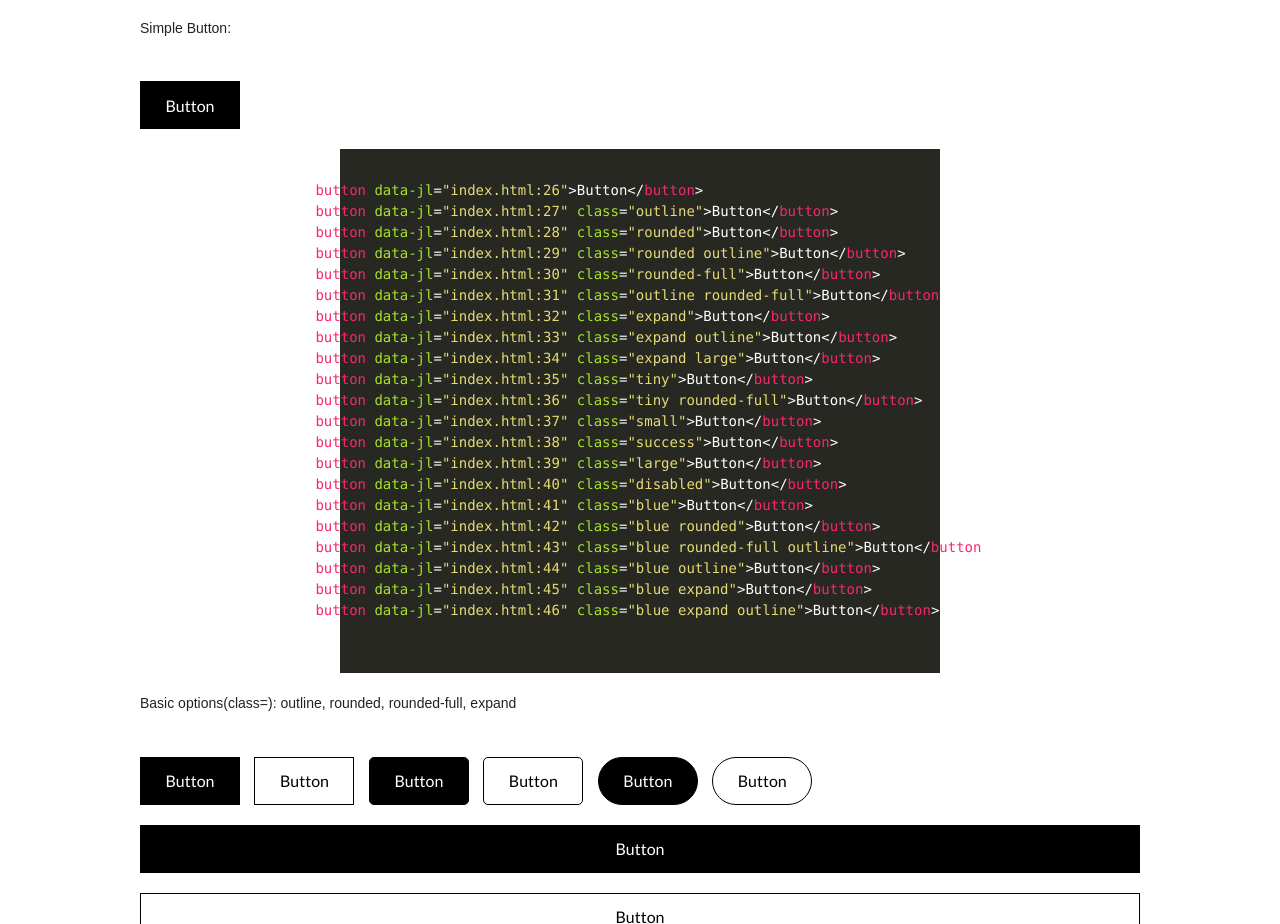
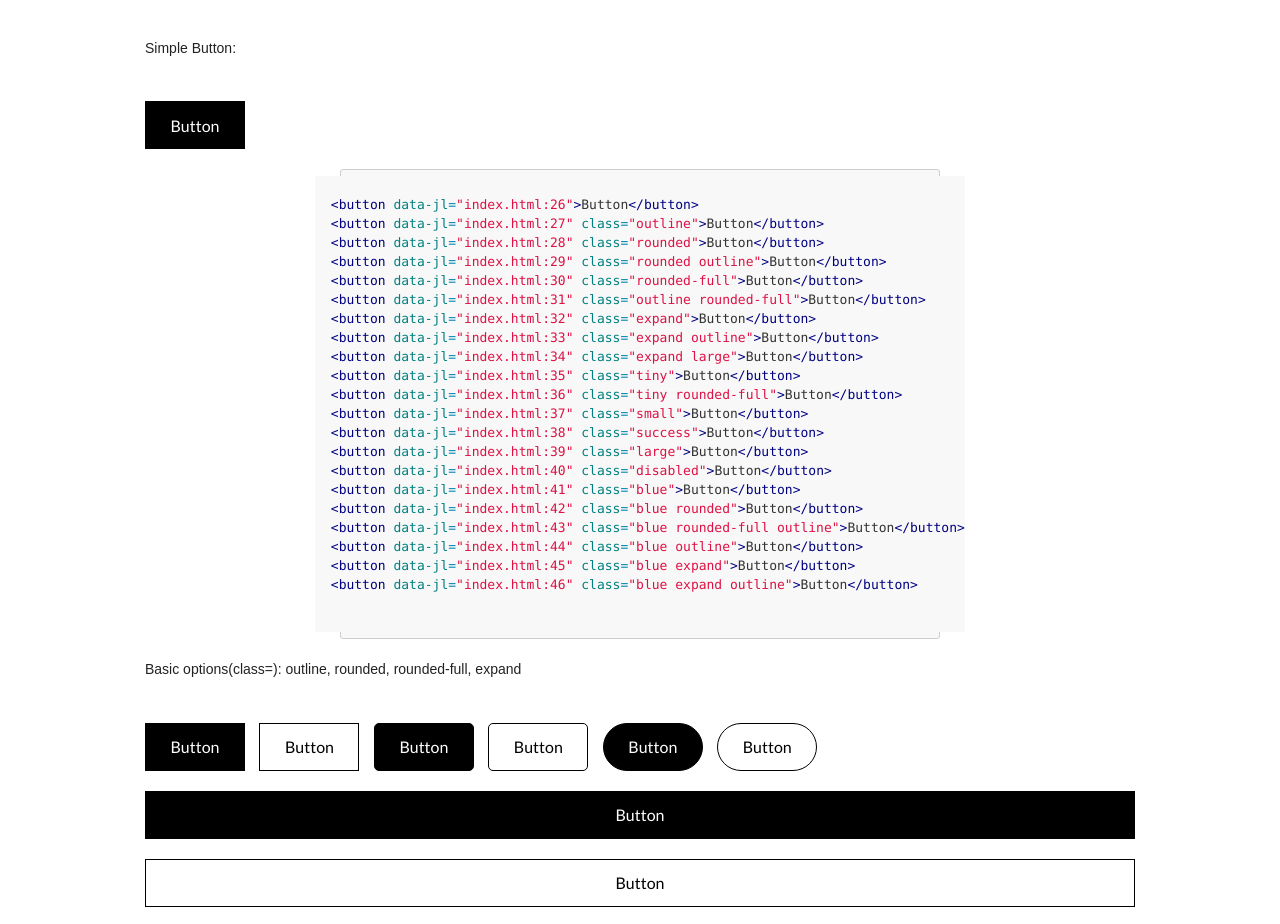
Before and after one commit to GreatDanton/framework, a plain HTML site: page index.html in a window 1280 px wide. Shown: the part 325-1249 px from the top of the page. Drawn offline with Linux system fonts and the light colour scheme.

Commit message:
little change

```diff
--- a/index.html
+++ b/index.html
@@ -146,7 +146,7 @@
 
   <div class="small-12 medium-4 columns centered">
     <div class="paper">
-      <h2>Pro: </h2>
+     <h2>Pro: </h2>
      <h3>19.90$/month</h3>
     <button class="blue">Pick</button>
     </div>
@@ -175,7 +175,7 @@
   <div class="small-12 medium-4 columns centered">
     <div class="paper">
       <h2>Pro: </h2>
-     <h3>19.90$/month</h3>
+      <h3>19.90$/month</h3>
     <button class="blue">Pick</button>
     </div>
   </div>
@@ -298,10 +298,23 @@
 <br>
 <div class="arrow-up"></div>
 </br>
+
+<h2 class="centered">Grid: </h2>
+<p> Grid was taken from Foundation Framework (options: small-1..12 medium-1..12 large-1..12): </p>
+<pre>
+    <code data-language="html">
+  <div class="row">
+    <div class="small-12 medium-6 large-4 columns"></div>
+  </div>
+    </code>
+</pre>
+
 </div>
 </div>
 <footer>
-  <p>Just a footer :) </p>
+<div class="row centered">
+  <p style="margin-top: 55px;">Just a footer :) </p>
+</div>
 </footer>
 
 
--- a/main.scss
+++ b/main.scss
@@ -32,7 +32,7 @@ body {
 /* make sure to include google fonts link on the page */
 p {
   font-size: 14px;
-  font-family: "Droid-Sans", sans-serif;
+  font-family: "Droid Sans", sans-serif;
   line-height: 1.5;
   text-align: justify;
   margin-bottom: 1.61em;
@@ -204,6 +204,7 @@ button.normal {
 .container-centered {
   max-width: 1000px;
   margin: 0 auto;
+  padding: 20px 5px;
   }
 
 .row {
@@ -321,8 +322,9 @@ button.normal {
 footer { /* not finished yet */
   width: 100%;
   background-color: $background-color-navbar;
-  min-height: 85px;
   color: #fff;
+  display: flex;
+  min-height: 120px;
 }
 
 .arrow-left {
--- a/rainbow-blackboard.css
+++ b/rainbow-blackboard.css
@@ -1,82 +1,92 @@
 /**
- * Monokai theme
+ * GitHub theme
  *
- * Adapted from Wimer Hazenberg's TextMate theme of the same name
- *
- * @author Wimer Hazenberg
- * @author Michael Fasani
  * @author Craig Campbell
- * @version 1.0.0
+ * @version 1.0.4
  */
 pre {
-    background: #272822;
+    border: 1px solid #ccc;
     word-wrap: break-word;
+    padding: 6px 10px;
+    line-height: 19px;
+    margin-bottom: 20px;
     margin: 20px auto;
-    padding: 10px;
-    color: #fff;
-    font-size: 14px;
-	display: flex;
-	justify-content: center;
+    display: flex;
+    justify-content: center;
+    width: 100%;
+}
+
+code {
+    border: 1px solid #eaeaea;
+    margin: 0px 2px;
+    padding: 0px 5px;
+    font-size: 12px;
+}
+
+pre code {
+    border: 0px;
+    padding: 0px;
+    margin: 0px;
+    -moz-border-radius: 0px;
+    -webkit-border-radius: 0px;
+    border-radius: 0px;
 }
 
 pre, code {
-    font-family: 'Monaco', courier, monospace;
+    font-family: Monaco, Consolas, 'Liberation Mono', Courier, monospace;
+    color: #333;
+    background: #f8f8f8;
+    -moz-border-radius: 3px;
+    -webkit-border-radius: 3px;
+    border-radius: 3px;
+}
+
+pre, pre code {
+    font-size: 13px;
 }
 
 pre .comment {
-    color: #75715E;
+    color: #998;
 }
 
-pre .constant {
-    color: #AE81FF;
+pre .support {
+    color: #0086B3;
 }
 
-pre .storage {
-    color: #66D9EF;
+pre .tag, pre .tag-name {
+    color: navy;
 }
 
-pre .string, pre .comment.docstring {
-    color: #E6DB74;
+pre .keyword, pre .css-property, pre .vendor-prefix, pre .sass, pre .class, pre .id, pre .css-value, pre .entity.function, pre .storage.function {
+    font-weight: bold;
 }
 
-pre .support.tag {
-    color: #fff;
+pre .css-property, pre .css-value, pre .vendor-prefix, pre .support.namespace {
+    color: #333;
 }
 
-pre .keyword {
-    /* @todo some keywords use this light blue, most use the pink */
-    /*color: #66D9EF;*/
-    color: #F92672;
+pre .constant.numeric, pre .keyword.unit, pre .hex-color {
+    font-weight: normal;
+    color: #099;
 }
 
-pre .selector {
-    color: #F92672;
+pre .entity.class {
+    color: #458;
 }
 
-pre .inherited-class {
-    font-style: italic;
+pre .entity.id, pre .entity.function {
+    color: #900;
 }
 
-pre .operator, pre .support.tag-name , pre .entity.tag {
-    color: #F92672;
+pre .attribute, pre .variable {
+    color: teal;
 }
 
-pre .entity, pre .support.attribute, pre .entity.attribute {
-    color: #A6E22E;
+pre .string, pre .support.value  {
+    font-weight: normal;
+    color: #d14;
 }
 
-pre .support, *[data-language="c"] .function.call {
-    color: #66D9EF;
+pre .regexp {
+    color: #009926;
 }
-
-*[data-language="html"] .support.operator {
-    color: #fff;
-}
-
-pre .css-property, pre .storage.function {
-    font-style: italic;
-}
-
-pre .variable.global, pre .variable.class, pre .variable.instance {
-    color: #A6E22E;
-}
```
Also changed, not shown: main.css, 4 other files.
